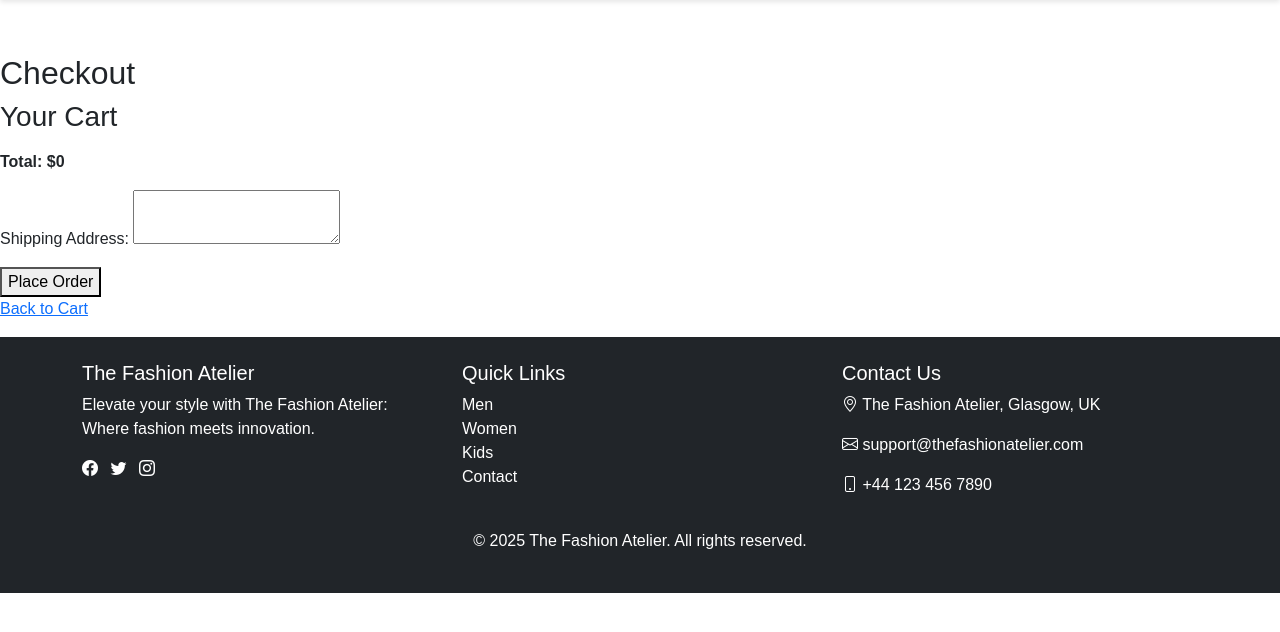
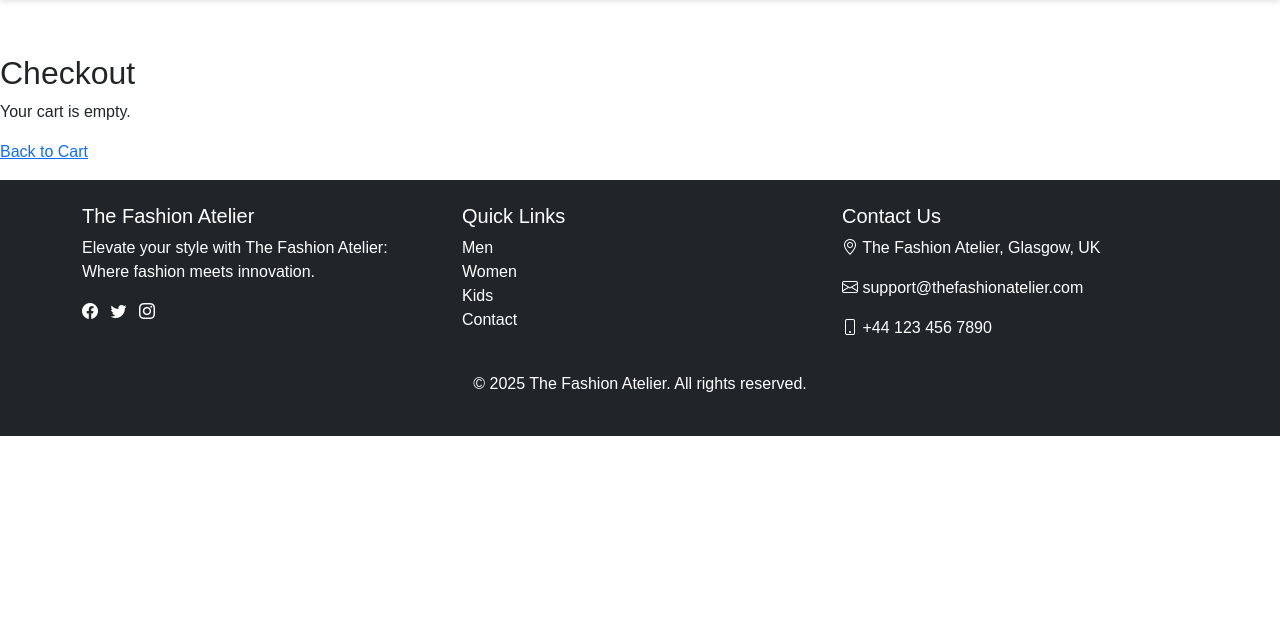
Before and after one commit to Alisha296/tango_with_django_project, a Django app: page /checkout/ in a window 1280 px wide. Shown: the part 66-698 px from the top of the page. Run offline with Django 3.2, Linux system fonts and the light colour scheme.

Commit message:
Update checkout.html

```diff
--- a/fashion/templates/fashion/checkout.html
+++ b/fashion/templates/fashion/checkout.html
@@ -3,21 +3,20 @@
 
 {% block content %}
   <h2>Checkout</h2>
-  <h3>Your Cart</h3>
+  {% if cart %}
+    <h3>Order Summary</h3>
     <ul>
       {% for item in cart.items.all %}
         <li>{{ item.product.name }} - {{ item.quantity }} x ${{ item.product.price }}</li>
       {% endfor %}
     </ul>
-  <p><strong>Total: ${{ total }}</strong></p>
-
-  <form method="post">
+    <p>Total: ${{ total }}</p>
+    <form method="post" action="{% url 'checkout' %}">
       {% csrf_token %}
-    <p>
-      <label for="shipping_address">Shipping Address:</label>
-      <textarea name="shipping_address" id="shipping_address" required></textarea>
-    </p>
       <button type="submit">Place Order</button>
     </form>
+  {% else %}
+    <p>Your cart is empty.</p>
+  {% endif %}
   <p><a href="{% url 'cart' %}">Back to Cart</a></p>
 {% endblock %}
```
Lines whose indentation alone changed are shown as unchanged.
